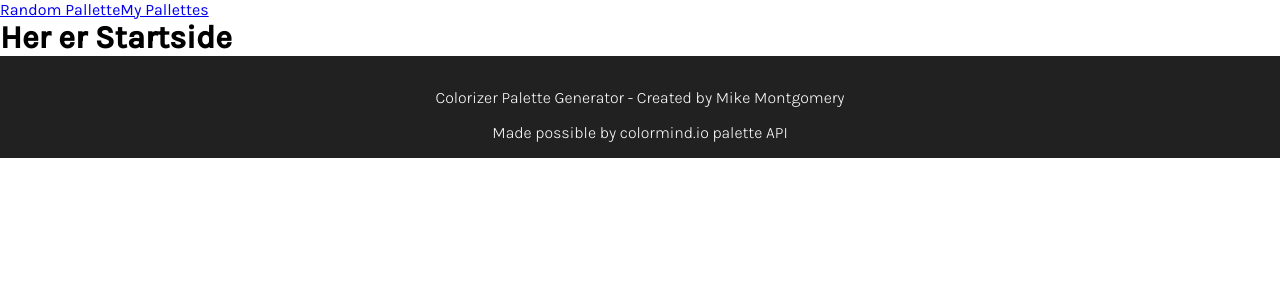
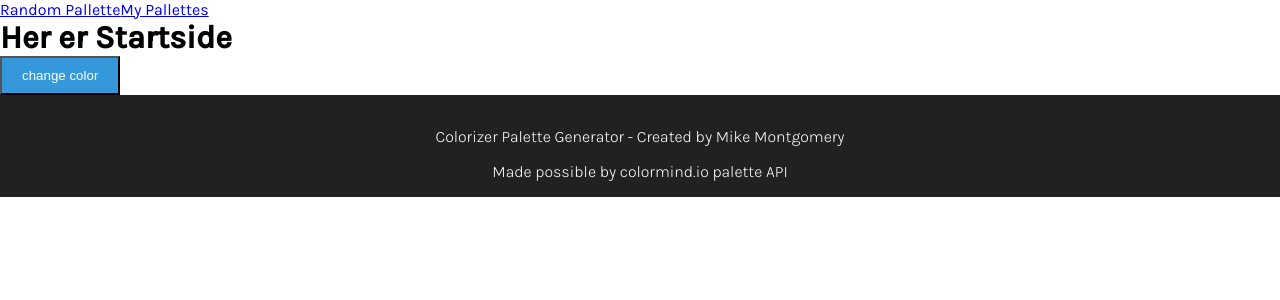
Before and after one commit to Kanin60/Pallete-Generator, a React (Vite) app: page / in a window 1280 px wide. Shown: the top 300 px of the page. Built offline with nearby package versions, Linux system fonts and the light colour scheme; no server answers.

Commit message:
color change button-tester

```diff
--- a/src/Helpers.tsx
+++ b/src/Helpers.tsx
@@ -1,7 +1,7 @@
 
 
 //// fetch data fra api
-export function fetchColors(callback: (colors: number[][]) => void): void {
+export function fetchPalette(callback: (colors: number[][]) => void): void {
   //definerer Colormind api endpoint
     var url = "http://colormind.io/api/";
     //definerer dataen der bliver sendt i api-request
@@ -20,9 +20,9 @@ export function fetchColors(callback: (colors: number[][]) => void): void {
         //parser json response fra api
         var response = JSON.parse(http.responseText);
         //udtrækker color palette fra response
-        var palette = response.result
-        callback(palette);
-        console.log(palette);
+        var paletteArray = response.result
+        callback(paletteArray);
+        console.log(paletteArray);
         } else {
         console.error('error fetching colors', http.statusText);
     }
@@ -36,15 +36,10 @@ export function fetchColors(callback: (colors: number[][]) => void): void {
 
 
 
-
-
-
-
-
 /**** RGB -> HEX  ****/
 
-export function rbgToHex(r: number, g: number, b: number): string {
+export function rgbToHex(r: number, g: number, b: number): string {
     return '#' + ((1 << 24) + (r << 16) + (g << 8) + b).toString(16).slice(1)
 
 }
-console.log(rbgToHex(255, 255, 255));
+console.log(rgbToHex(255, 255, 255));
--- a/src/Pages/StartSide.tsx
+++ b/src/Pages/StartSide.tsx
@@ -1,5 +1,5 @@
 
-import { fetchColors } from "../Helpers";
+import ColorChangeButton from "../components/Button/Button";
 
 export const StartSide = () => {
 
@@ -31,14 +31,11 @@ export const StartSide = () => {
     saveToLocalStorage(arrayFromAPI);
     GetFromLocalStorage()
 
-  fetchColors((colors) => {
-    console.log(colors);
 
-})
     return (
         <>
         <h1>Her er Startside</h1>
-
+        <ColorChangeButton initialColor="#3498db"/>
         </>
     )
 }
--- a/src/components/Button/Button.tsx
+++ b/src/components/Button/Button.tsx
@@ -0,0 +1,27 @@
+import { useState } from "react"
+import { fetchPalette, rgbToHex } from "../../Helpers"
+
+interface ButtonProps {
+    initialColor: string
+}
+
+const ColorChangeButton = ({initialColor}: ButtonProps) => {
+
+    const [color, setColor] = useState<string>(initialColor)
+
+    const handleClick = () => {
+        fetchPalette((paletteArray) => {
+            const randomIndex = Math.floor(Math.random() * paletteArray.length)
+            const randomColorRgb = paletteArray[randomIndex]
+            const newColorHex = rgbToHex(...randomColorRgb as [number, number, number])
+            setColor(newColorHex)
+        })
+    }
+
+    return (
+    <button style={{ backgroundColor: color, color: 'white', padding: '10px 20px', cursor: 'pointer'}} onClick={handleClick}>
+        change color
+    </button>
+    )
+}
+export default ColorChangeButton
```
Also changed, not shown: 1 other file (tests, documents, lock files or other folders).
